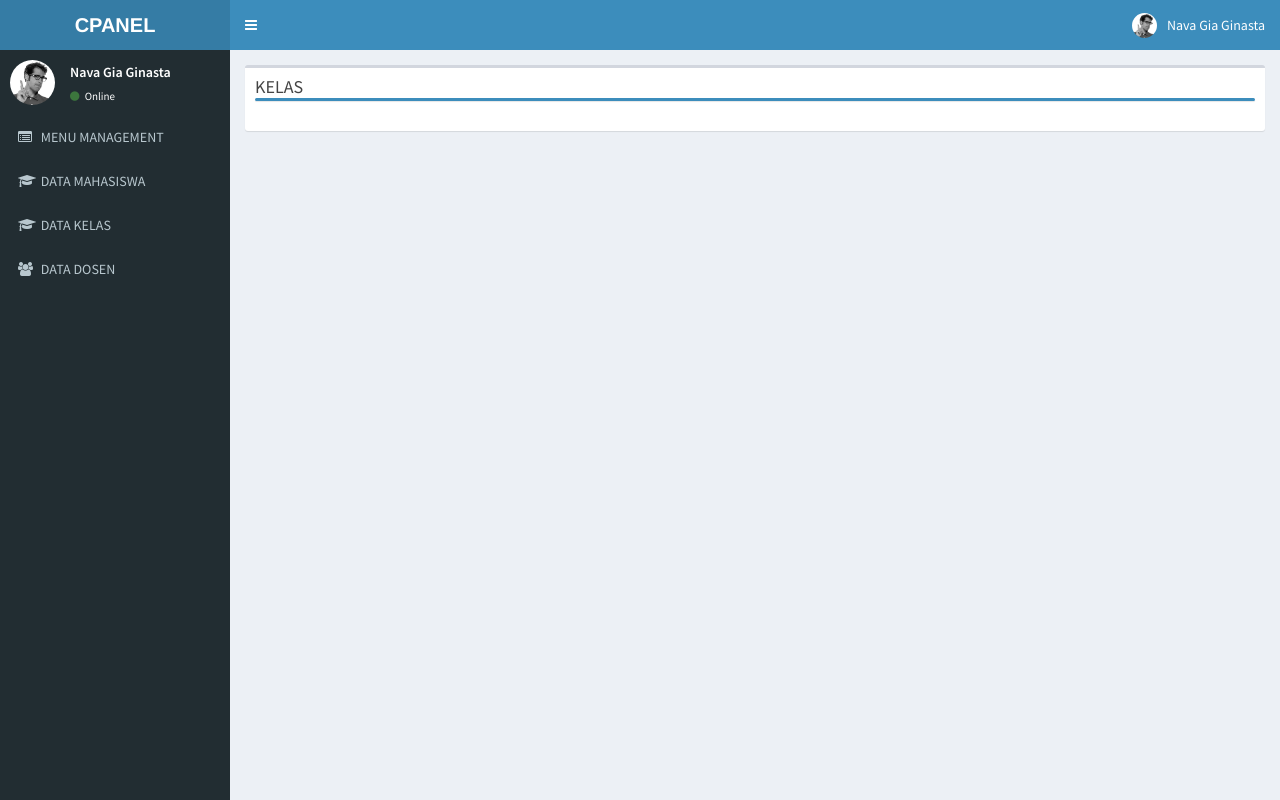
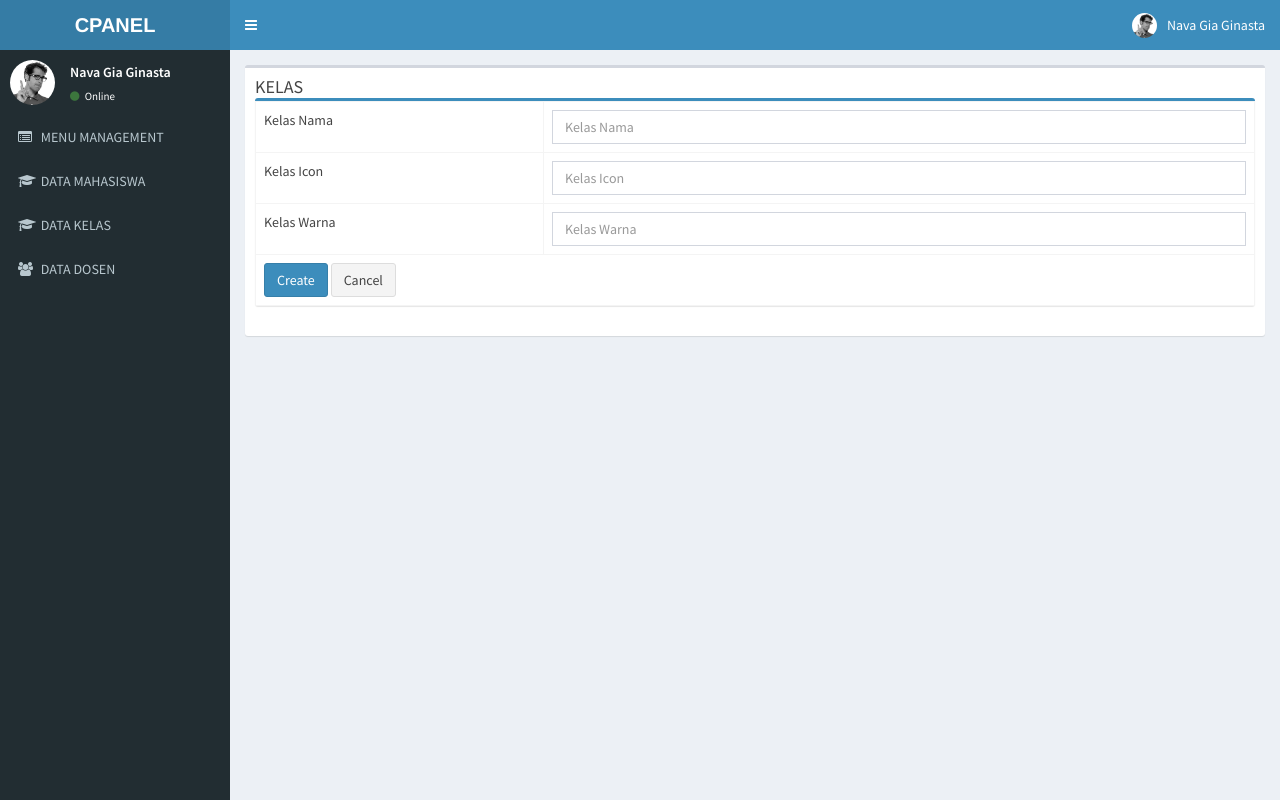
Before and after one commit to navagigs/Tugas-Besar-Kelompok-2-D4-TI-2D, a CodeIgniter app: page /tbwebservice/index.php/kelas/create in a window 1280 px wide. Run offline with CodeIgniter, Linux system fonts and the light colour scheme; data comes from the database, SQL or seed files in the repository.

Commit message:
update kelasform

```diff
--- a/backend_ws/application/views/kelas_form.php
+++ b/backend_ws/application/views/kelas_form.php
@@ -7,6 +7,21 @@
 
                   <h3 class='box-title'>KELAS</h3>
                       <div class='box box-primary'>
+        <form action="<?php echo $action; ?>" method="post"><table class='table table-bordered'>
+	    <tr><td>Kelas Nama <?php echo form_error('kelas_nama') ?></td>
+            <td><input type="text" class="form-control" name="kelas_nama" id="kelas_nama" placeholder="Kelas Nama" value="<?php echo $kelas_nama; ?>" />
+        </td>
+	    <tr><td>Kelas Icon <?php echo form_error('kelas_icon') ?></td>
+            <td><input type="text" class="form-control" name="kelas_icon" id="kelas_icon" placeholder="Kelas Icon" value="<?php echo $kelas_icon; ?>" />
+        </td>
+	    <tr><td>Kelas Warna <?php echo form_error('kelas_warna') ?></td>
+            <td><input type="text" class="form-control" name="kelas_warna" id="kelas_warna" placeholder="Kelas Warna" value="<?php echo $kelas_warna; ?>" />
+        </td>
+	    <input type="hidden" name="kelas_id" value="<?php echo $kelas_id; ?>" />
+	    <tr><td colspan='2'><button type="submit" class="btn btn-primary"><?php echo $button ?></button>
+	    <a href="<?php echo site_url('kelas') ?>" class="btn btn-default">Cancel</a></td></tr>
+
+    </table></form>
     </div><!-- /.box-body -->
               </div><!-- /.box -->
             </div><!-- /.col -->
```
